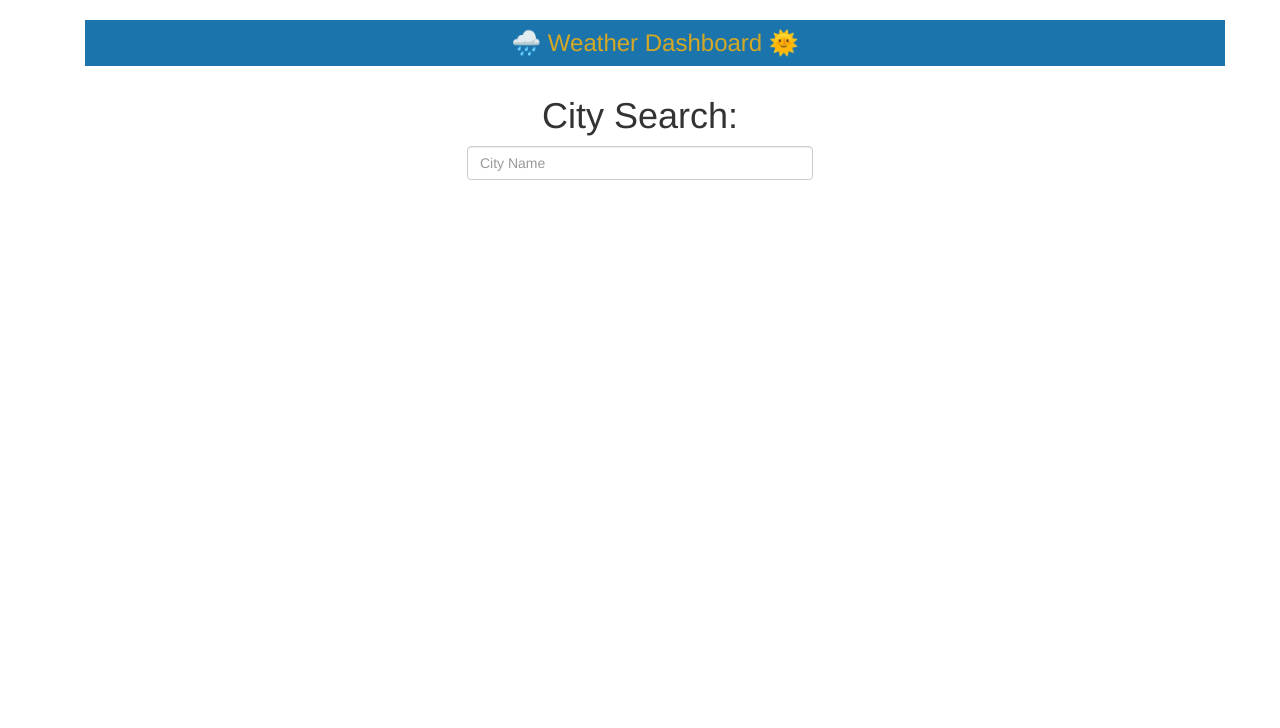
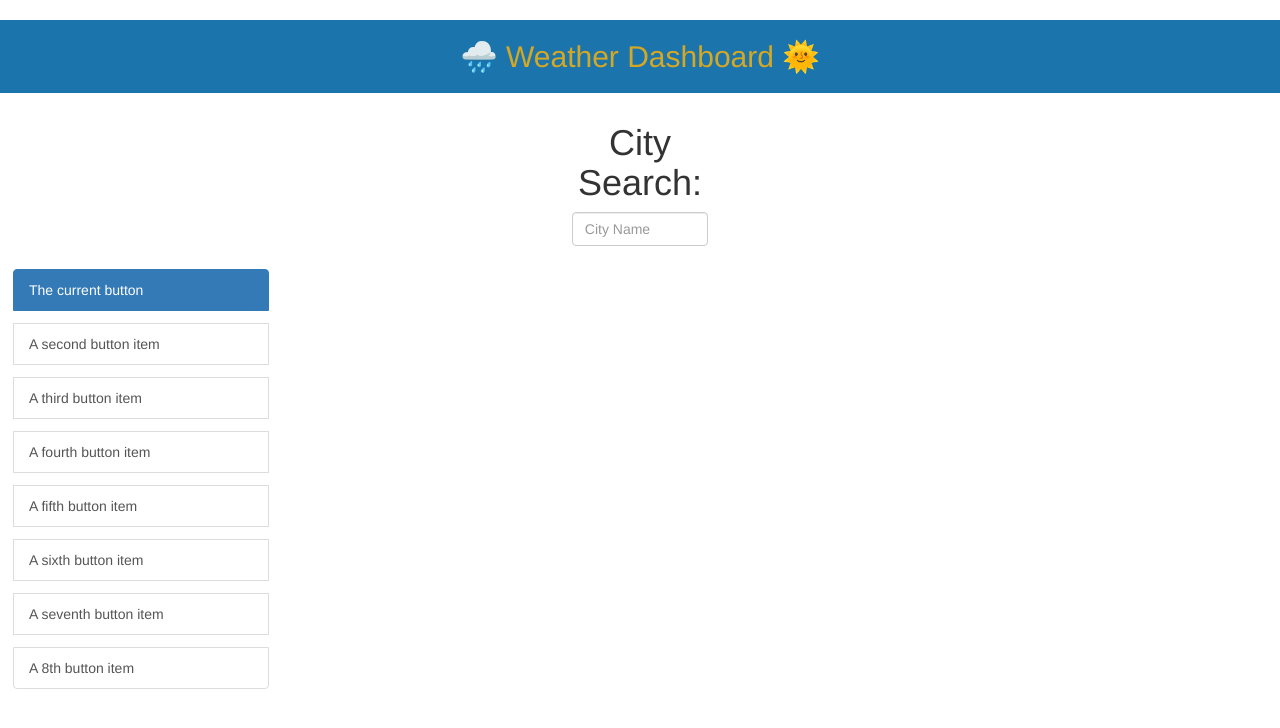
Before and after one commit to MyAgentOrtega/multi-city-weather-app, a plain HTML site: page index.html in a window 1280 px wide. Drawn offline with nearby package versions, Linux system fonts and the light colour scheme.

Commit message:
added html for buttons

```diff
--- a/index.html
+++ b/index.html
@@ -12,19 +12,38 @@
 </head>
 <body>
 
-    <div class="container">
+    <div >
        <div class=" jumbotron-fluid bg-dark text-white text-center">
-         <div class="container">
-           <h1 class="display-4 ">🌧️ Weather Dashboard 🌞</h1>
+           <h1 class="display-4">🌧️ Weather Dashboard 🌞</h1>
          </div>
        </div>
-
-       <div class="container-fluid">
-        <h1>City Search:</h1>
-        <p><input type="text" class="form-control" placeholder="City Name"></p>
-      </div>
-
-
+        <div class="container-fluid">
+          <h1>City Search:</h1>
+          <p><input type="text" class="form-control" placeholder="City Name"></p>
+        </div>
+        <div class="list-group">
+          <button type="button" class="list-group-item list-group-item-action active" aria-current="true">
+            The current button
+          </button>
+          <button type="button" class="list-group-item list-group-item-action">A second button item</button>
+          <button type="button" class="list-group-item list-group-item-action">A third button item</button>
+          <button type="button" class="list-group-item list-group-item-action">A fourth button item</button>
+          <button type="button" class="list-group-item list-group-item-action">A fifth button item</button>
+          <button type="button" class="list-group-item list-group-item-action">A sixth button item</button>
+          <button type="button" class="list-group-item list-group-item-action">A seventh button item</button>
+          <button type="button" class="list-group-item list-group-item-action">A 8th button item</button>
+        </div>
     <script src="./main.js"></script>
 </body>
 </html>
+
+
+<!-- GIVEN a weather dashboard with form inputs
+WHEN I search for a city
+THEN I am presented with current and future conditions for that city and that city is added to the search history
+WHEN I view current weather conditions for that city
+THEN I am presented with the city name, the date, an icon representation of weather conditions, the temperature, the humidity, and the wind speed
+WHEN I view future weather conditions for that city
+THEN I am presented with a 5-day forecast that displays the date, an icon representation of weather conditions, the temperature, the wind speed, and the humidity
+WHEN I click on a city in the search history
+THEN I am again presented with current and future conditions for that city -->
--- a/style.css
+++ b/style.css
@@ -1,18 +1,39 @@
-.container {
-
-}
-
 .display-4 {
   display: inline-flexbox;
-  padding: 10px;
-  font-size: 24px;
+  padding: 20px;
+  font-size: 30px;
   background-color: #1b74ab;
   color: #d4a825;
 }
 
 .container-fluid {
   display: block;
-  width: 33%;
+  width: 13%;
   text-align: center;
+}
+
+.list-group {
+width:  20%;
+}
+
+.list-group-item {
+  margin: 13px;
+}
+
+.list-group-item-action {
+  background-color: #1b74ab;
+  color: #d4a825;
+}
+.button.list-group-item-action {
+
+  background-color: #1b74ab;
+  color: #d4a825;
+  border: double 10px;color: coral;
+}
+
+.button.list-group-item.list-group-item-action {
+  background-color: #1b74ab;
+  color: #d4a825;
+  border: double 10px; color: darkred;
 
 }
```
